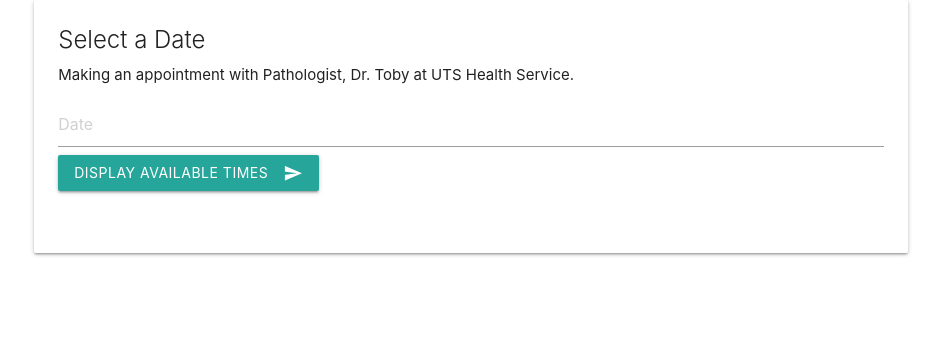
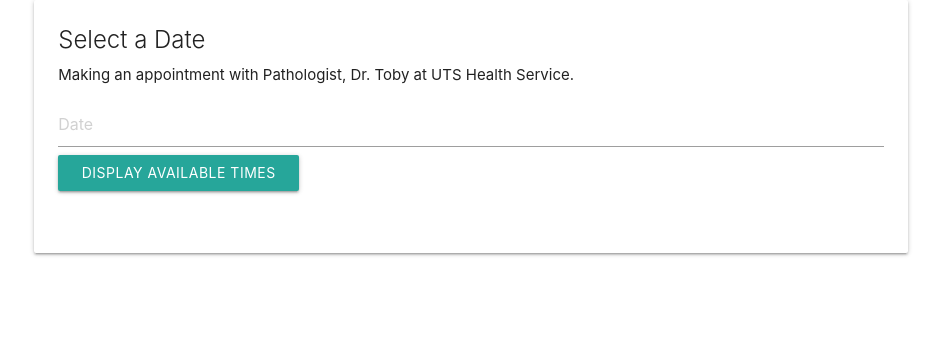
Before and after one commit to henrypan1999/Healthy-Bois-Website, a Flask app: a page that uses templates/book_appointment.html in a window 1280 px wide. Shown: the part 117-461 px from the top of the page, without its empty margins (169-1110 px from the left). Run offline with Flask 2, Linux system fonts and the light colour scheme; a user stored in the database is signed in.

Commit message:
send button change

```diff
--- a/csv/booking.csv
+++ b/csv/booking.csv
@@ -28,3 +28,4 @@ id,hc,hp,time,user,note
 25,Sydney Children Hospital,toby@gmail.com,2019-05-20 09:30:00,jack@gmail.com
 26,Sydney Children Hospital,toby@gmail.com,2019-05-20 09:30:00,jack@gmail.com
 27,Sydney Children Hospital,toby@gmail.com,2019-05-20 09:30:00,jack@gmail.com
+28,Sydney Children Hospital,toby@gmail.com,2019-04-18 00:30:00,jack@gmail.com,df
--- a/templates/book_appointment.html
+++ b/templates/book_appointment.html
@@ -25,7 +25,7 @@
                         <input type="text" class="datepicker black-text" placeholder="Date" name="date" value="{{date}}">
                         <button class="btn waves-effect waves-light" type="submit">
                             Display Available Times
-                            <i class="material-icons right">send</i>
+                            <i class="material-icons right"></i>
                         </button>
                     </form>
                 </div>
@@ -65,7 +65,7 @@
                                     <div class="input-field">
                                         <button name="time" value="{{time}}" class="btn waves-effect waves-light" type="submit">
                                             Book
-                                            <i class="material-icons right">send</i>
+                                            <i class="material-icons right"></i>
                                         </button>
                                     </div>
                                 </td>
--- a/templates/centre_profile.html
+++ b/templates/centre_profile.html
@@ -48,7 +48,7 @@
                 <div class="col">
                     <button class="btn waves-effect waves-light" type="submit">
                         Submit
-                        <i class="material-icons right">send</i>
+                        <i class="material-icons right"></i>
                     </button>
                 </div>
             </form>
--- a/templates/search.html
+++ b/templates/search.html
@@ -35,7 +35,7 @@
             <div class="row right-align">
                 <button class="btn waves-effect waves-light" type="submit">
                     search
-                    <i class="material-icons right">send</i>
+                    <i class="material-icons right"></i>
                 </button>
             </div>
         </form>
```
